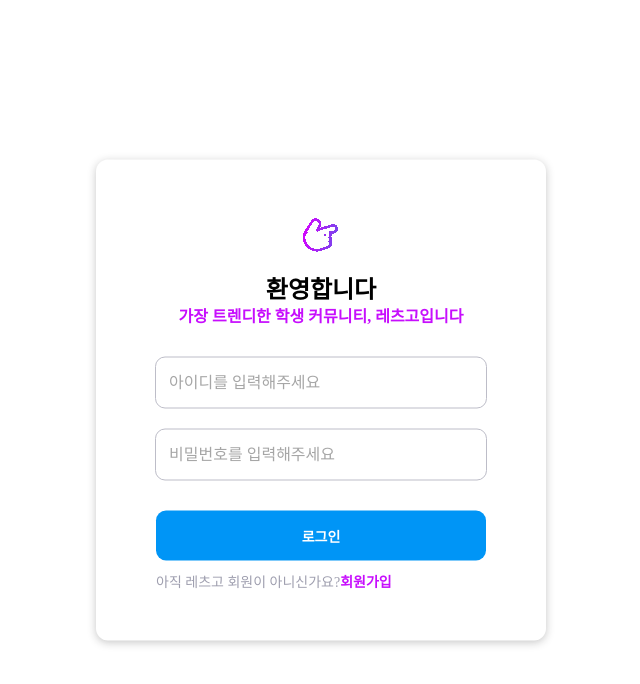
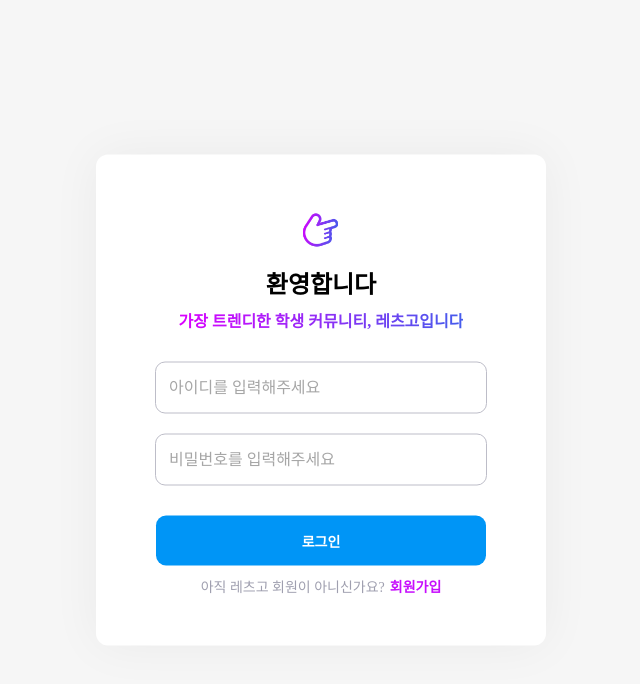
Before and after one commit to TW00D/letsgo-web-mini, a React (Vite) app: page /login in a window 1280 px wide. Shown: the top 684 px of the page, without its empty margins (319-959 px from the left). Built offline with nearby package versions, Linux system fonts and the light colour scheme; a web font is replaced by a local one.

Commit message:
chore: 자잘한 수정

```diff
--- a/src/components/Auth/Login/index.tsx
+++ b/src/components/Auth/Login/index.tsx
@@ -1,5 +1,5 @@
 import * as l from "./style";
-import Logo from "../../../assets/logo.svg";
+import Logo from "../../../assets/logo.jpg";
 import { useState } from "react";
 import toast from "react-hot-toast";
 import { useNavigate } from "react-router-dom";
@@ -31,6 +31,7 @@
   };
 
   return (
+    <>
       <l.LoginContainer>
         <l.LoginWrapper onSubmit={handleLogin}>
           <l.LoginTopWrap>
@@ -57,13 +58,7 @@
             />
           </l.InputContainer>
           <l.LoginButton type="submit">로그인</l.LoginButton>
-        <l.LoginOppositePartWrap
-          style={{
-            display: "flex",
-            justifyContent: "center",
-            alignItems: "center",
-          }}
-        >
+          <l.LoginOppositePartWrap>
             <l.LoginOppositePartText>
               아직 레츠고 회원이 아니신가요?
             </l.LoginOppositePartText>
@@ -73,6 +68,7 @@
           </l.LoginOppositePartWrap>
         </l.LoginWrapper>
       </l.LoginContainer>
+    </>
   );
 };
 
--- a/src/components/Auth/Login/style.ts
+++ b/src/components/Auth/Login/style.ts
@@ -1,13 +1,12 @@
 import styled from "styled-components";
 
 export const LoginContainer = styled.div`
+  width: 100%;
+  height: 100vh;
   display: flex;
   align-items: center;
-  width: 100%;
-  height: 100%;
   justify-content: center;
-  background-size: cover;
-  background: #f6f6f6;
+  background-color: #f6f6f6;
 `;
 
 export const LoginTopWrap = styled.div`
@@ -21,16 +20,20 @@
 export const LoginHeading = styled.h2`
   color: #000;
   font-size: 24px;
+  font-family: "Pretendard";
   align-items: center;
   margin-top: 2px;
 `;
 
 export const LoginSubHeading = styled.h2`
-  color: #c70efd;
+  color: transparent;
   font-size: 16px;
+  font-family: "Pretendard";
   text-align: center;
-  margin-top: -10px;
   font-weight: 600;
+  background-image: linear-gradient(to right, #db00ff, #455cec);
+  background-clip: text;
+  -webkit-background-clip: text;
 `;
 
 export const LoginWrapper = styled.form`
@@ -44,7 +47,8 @@
   flex-direction: column;
   gap: 30px;
   align-items: center;
-  box-shadow: 0px 2px 8px rgba(33, 33, 33, 0.25);
+  box-shadow: 0px 0px 50px rgba(33, 33, 33, 0.05);
+  justify-content: center;
   background-color: #fff;
   width: 80%;
   max-width: 330px;
@@ -99,18 +103,17 @@
   border: 0px;
   cursor: pointer;
   font-weight: 600;
+  margin-left: 5px;
 `;
 
 export const LoginOppositePartText = styled.p`
   color: #9f9faf;
   font-size: 14px;
   font-weight: 500;
+  display: inline;
 `;
 
 export const LoginOppositePartWrap = styled.div`
-  display: flex;
-  justify-content: center;
-  margin-right: auto;
+  display: inline;
   margin-top: -20px;
-  align-items: center;
 `;
--- a/src/components/Auth/Signup/SignupFirst/index.tsx
+++ b/src/components/Auth/Signup/SignupFirst/index.tsx
@@ -1,8 +1,8 @@
 import * as S from "./style";
 import logo from "../../../../assets/logo.jpg";
 import { useState } from "react";
-import { ToastContainer, toast } from "react-toastify";
-import { Link, useNavigate } from "react-router-dom";
+import toast from "react-hot-toast";
+import { useNavigate } from "react-router-dom";
 import "react-toastify/dist/ReactToastify.css";
 type Signupdata = {
   id: string;
@@ -29,15 +29,14 @@
 
   const notify = () => {
     if (!signupData.id) {
-      toast("아이디를 입력해주세요");
+      toast.error("아이디를 입력해주세요");
     } else if (!signupData.pw) {
-      toast("비밀번호를 입력해주세요");
+      toast.error("비밀번호를 입력해주세요");
     }
   };
 
   const onSubmit = (e: any) => {
     e.preventDefault();
-
     navigate("/SignupSecond");
   };
 
@@ -46,7 +45,7 @@
       <S.SignupContainer>
         <S.SignupWrapper onSubmit={onSubmit}>
           <S.SignupTopWraper>
-            <img src={logo} width={50} height={50} alt="logo"></img>
+            <img src={logo} width={50} height={50} alt="logo" />
             <S.SignupTitle>만나서 반가워요</S.SignupTitle>
             <S.SignupSubtitle>
               가장 트렌디한 학생 커뮤니티, 레츠고입니다
@@ -59,14 +58,14 @@
               name="id"
               value={signupData?.id}
               onChange={onChangeData}
-            ></S.SignupInput>
+            />
             <S.SignupInput
               type="password"
               placeholder="비밀번호를 입력해주세요"
               name="pw"
               value={signupData?.pw}
               onChange={onChangeData}
-            ></S.SignupInput>
+            />
             {signupData.id && signupData.pw ? (
               <S.SignupActiveButton>회원가입</S.SignupActiveButton>
             ) : (
```
Lines whose indentation alone changed are shown as unchanged.
